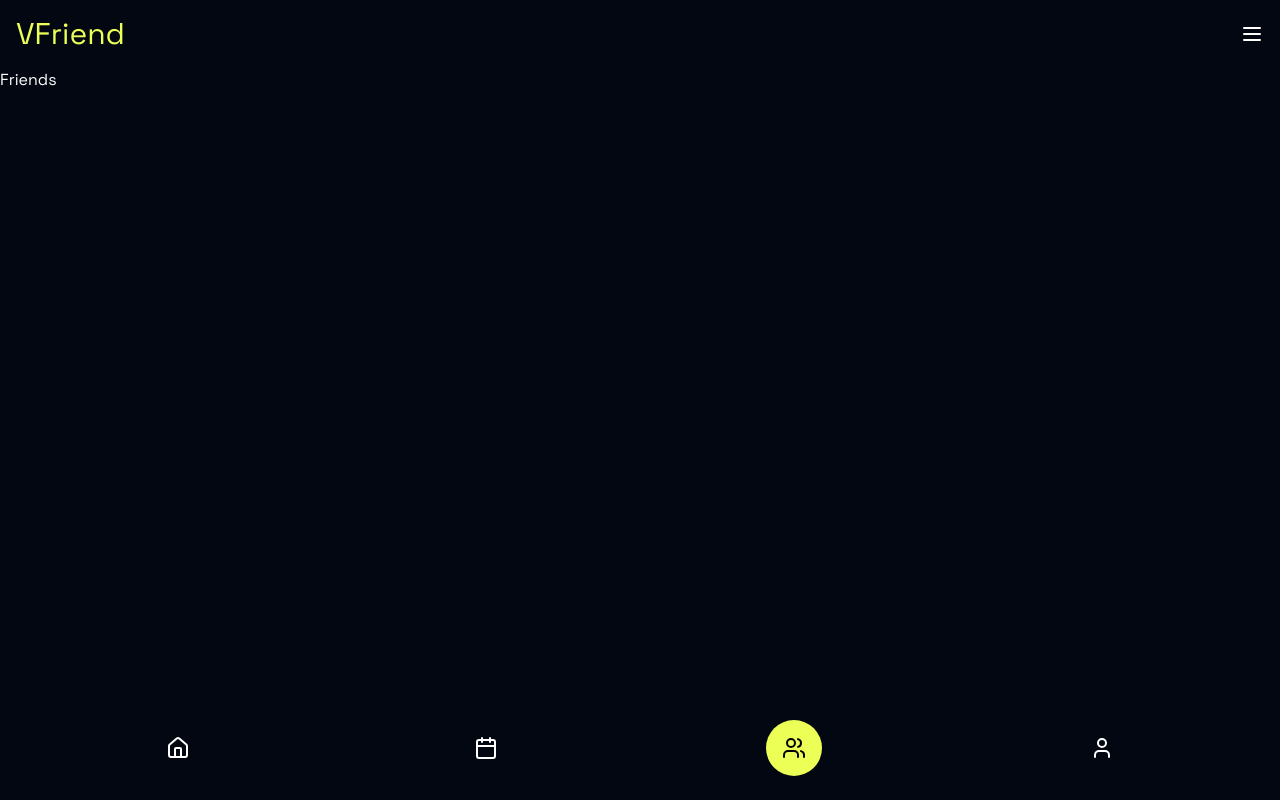
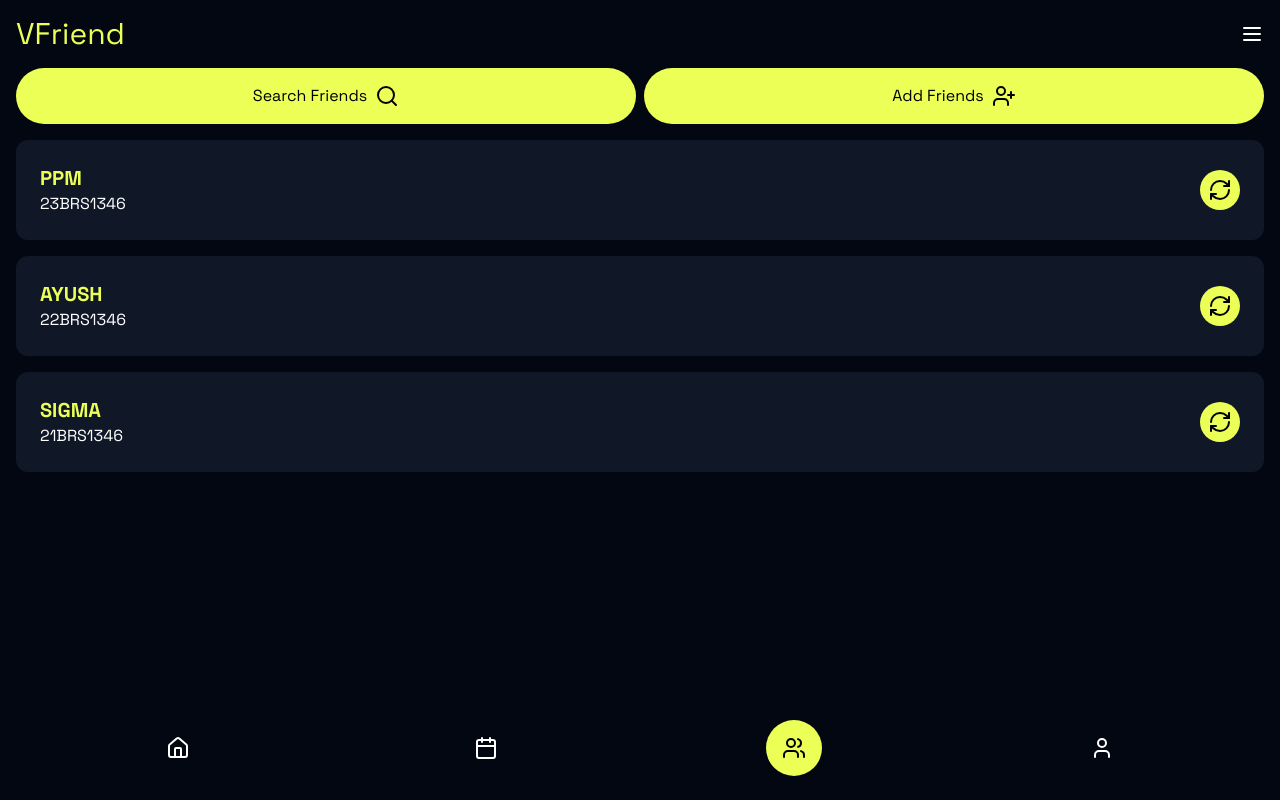
Before and after one commit to ppmpreetham/vfriend, a React (Vite) app: page / in a window 1280 px wide. Both pictures are taken after a click on the button 794 px from the left and 748 px from the top of the page. Built offline with nearby package versions, Linux system fonts and the light colour scheme.

Commit message:
add: friendCard for friends tab

```diff
--- /dev/null
+++ b/src/components/friends/FriendCardFriend.tsx
@@ -0,0 +1,18 @@
+import { LucideRefreshCw } from "lucide-react";
+import type { FriendPageFriend } from "../../types/friendCard";
+
+const FriendCardFriend = ({ name, registrationNumber }: FriendPageFriend) => {
+  return (
+    <div className="flex flex-row p-6 m-4 justify-between items-center bg-gray-900 rounded-xl">
+      <div className="flex flex-col">
+        <div className="font-bold text-primary text-xl">{name}</div>
+        <div>{registrationNumber}</div>
+      </div>
+      <div className="cursor-pointer rounded-full bg-primary p-2">
+        <LucideRefreshCw color="#000" />
+      </div>
+    </div>
+  );
+};
+
+export default FriendCardFriend;
--- a/src/components/friends/Friends.tsx
+++ b/src/components/friends/Friends.tsx
@@ -1,7 +1,29 @@
-import React from "react";
+import FriendCardFriend from "./FriendCardFriend";
+import { UserPlus, Search } from "lucide-react";
 
 const Friends = () => {
-  return <div>Friends</div>;
+  return (
+    <div className="w-screen h-full">
+      <div className="flex flex-row mx-4 gap-2">
+        <div className="flex items-center justify-center gap-2 rounded-full bg-primary text-black w-1/2 p-2 cursor-pointer">
+          Search Friends
+          <div className="py-2 rounded-full cursor-pointer">
+            <Search color="black" />
+          </div>
+        </div>
+        <div className="flex  items-center justify-center gap-2 rounded-full bg-primary text-black w-1/2 p-2 cursor-pointer">
+          Add Friends
+          <div className="py-2 rounded-full cursor-pointer">
+            <UserPlus color="black" />
+          </div>
+        </div>
+      </div>
+      <FriendCardFriend name="PPM" registrationNumber="23BRS1346" />
+      <FriendCardFriend name="AYUSH" registrationNumber="22BRS1346" />
+      <FriendCardFriend name="SIGMA" registrationNumber="21BRS1346" />
+      <div></div>
+    </div>
+  );
 };
 
 export default Friends;
--- a/src/components/home/Home.tsx
+++ b/src/components/home/Home.tsx
@@ -1,7 +1,7 @@
-import FriendCard from "./friendCard";
+import FriendCardHome from "./friendCardHome";
 import { useState } from "react";
 import { Search } from "lucide-react";
-import DebugTauriComponent from "./test";
+// import DebugTauriComponent from "./test";
 
 const Home = () => {
   const [showOnlyAvailable, setShowOnlyAvailable] = useState(false);
@@ -141,7 +141,7 @@ const Home = () => {
 
       {filteredFriends.length > 0 ? (
         filteredFriends.map((friend, index) => (
-          <FriendCard
+          <FriendCardHome
             key={index}
             available={friend.available}
             name={friend.name}
--- a/src/components/home/friendCard.tsx
+++ b/src/components/home/friendCardHome.tsx
@@ -1,7 +1,7 @@
 import { Dot } from "lucide-react";
 import type { FriendCardProps } from "../../types/friendCard";
 
-const FriendCard = ({
+const FriendCardHome = ({
   name,
   available,
   location,
@@ -41,4 +41,4 @@ const FriendCard = ({
   );
 };
 
-export default FriendCard;
+export default FriendCardHome;
--- a/src/types/friendCard.ts
+++ b/src/types/friendCard.ts
@@ -5,3 +5,8 @@ export interface FriendCardProps {
   time: string;
   distance?: string;
 }
+
+export interface FriendPageFriend {
+  name: string;
+  registrationNumber: string;
+}
--- a/src/utils/timetableHelper.ts
+++ b/src/utils/timetableHelper.ts
@@ -29,18 +29,6 @@ interface FreeTimeResult {
   end_time: string;
 }
 
-// Test function
-export async function testTauriConnection(): Promise<string> {
-  try {
-    const result = await invoke<string>('greet', { name: 'Test User' });
-    console.log('Tauri connection test result:', result);
-    return result;
-  } catch (error) {
-    console.error('Tauri connection test failed:', error);
-    throw error;
-  }
-}
-
 export async function checkConflicts(
   user1Schedule: CompactTimetable,
   user2Schedule: CompactTimetable
@@ -54,7 +42,6 @@ export async function checkConflicts(
   });
 
   try {
-    // Use camelCase parameter names
     const conflicts = await invoke<ConflictResult[]>('check_conflicts', {
       user1ScheduleJson: user1Json,
       user2ScheduleJson: user2Json
@@ -76,7 +63,6 @@ export async function checkConflictsDebug(
   const user2Json = JSON.stringify(user2Schedule);
 
   try {
-    // Use camelCase parameter names
     const result = await invoke<{conflicts: ConflictResult[], debug_info: string}>('check_conflicts_debug', {
       user1ScheduleJson: user1Json,
       user2ScheduleJson: user2Json
@@ -133,14 +119,3 @@ export async function isUserFreeAt(
     return false;
   }
 }
-
-export async function debugTimeSlots(): Promise<string> {
-  try {
-    const result = await invoke<string>('debug_time_slots');
-    console.log('Time slots debug info:', result);
-    return result;
-  } catch (error) {
-    console.error('Error debugging time slots:', error);
-    throw error;
-  }
-}
```
Also changed, not shown: 1 other file (tests, documents, lock files or other folders).
